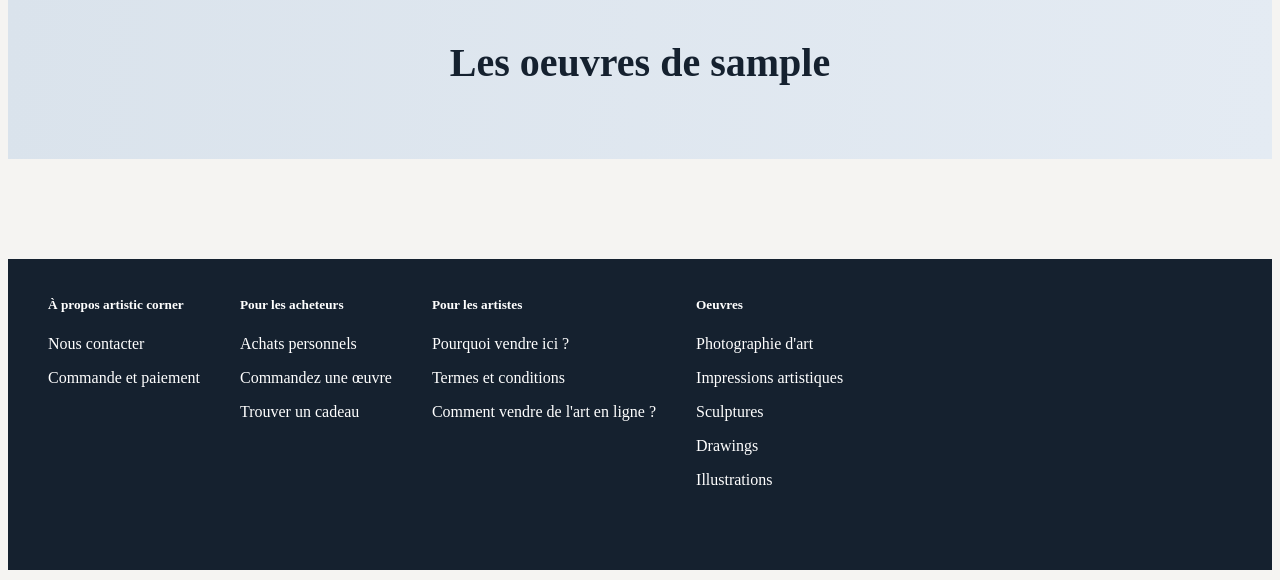
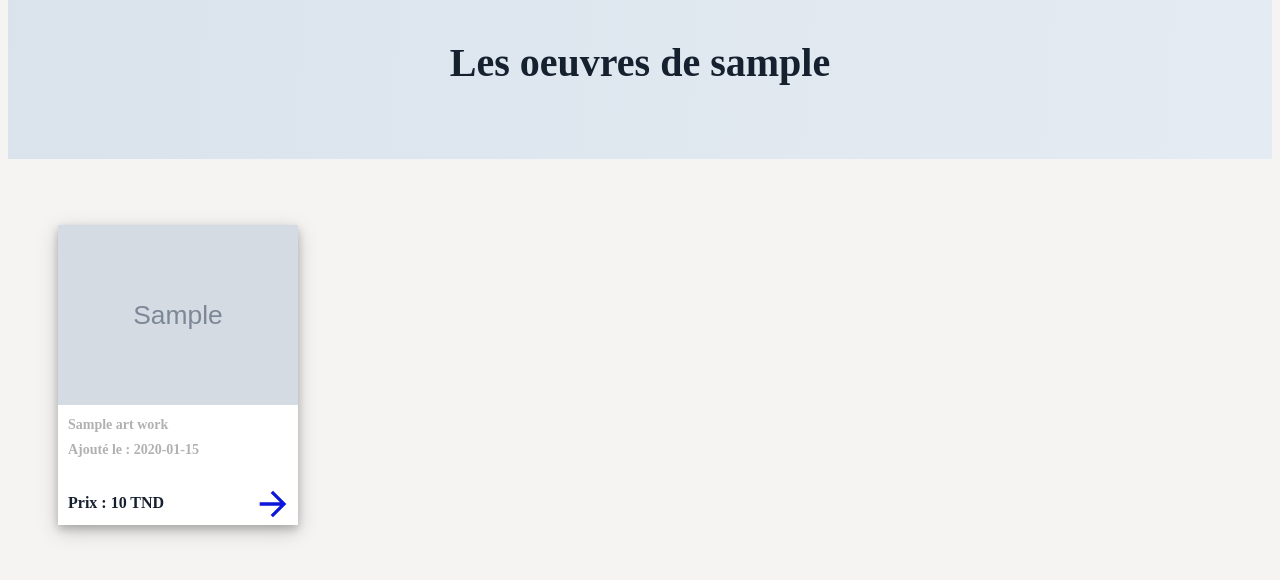
Before and after one commit to Dhialajili/ArtCorner, a Symfony app: template templates/artist_profile/show.html.twig in a window 1280 px wide. Shown: the part 1022-1602 px from the top of the page. Run offline with Twig, Linux system fonts and the light colour scheme; the template is opened without the code that fills it: most values are stand-ins (such as "Sample title", 1, 10 or a date in 2020); grey boxes marked "Sample" are stand-in pictures; some libraries are stand-ins or nearby versions.

Commit message:
carousel + edit artwork + artist dashbord

```diff
--- a/templates/artist_profile/show.html.twig
+++ b/templates/artist_profile/show.html.twig
@@ -41,7 +41,30 @@
     <div class="title">
         <h2>Les oeuvres de {{ artist.username }}</h2>
     </div>
+    {% for art_work in art_works %}
+         {% if art_work.user.artist.username == app.user.artist.username %}
 
+            <div class="grid">
+            <ul class="card">
+                <li><img class="artwork_cover" src="/uploads/artworks/{{art_work.image}} " alt=""></li>
+
+
+                <li class="artwork_info"><h5>{{ art_work.Title }}<h5>
+                    <h5>Ajouté le : {{ art_work.createdAt ? art_work.createdAt|date('Y-m-d') : '' }}</h5>
+                </li>
+                <li><h5 class="price">Prix : {{ art_work.price }} TND<h5></li>
+                <li class="arrow"><a href="{{ path('app_art_work_show', {'Title': art_work.Title}) }}"><img  src="{{asset('assets/images/Icons/arrowblue.svg')}}" alt=""></a></li>
+                 <li><a href="{{ path('app_art_work_edit', {'Title': art_work.Title}) }}"><img  class="icon" src="{{asset('assets/images/Icons/edit.svg')}}" alt=""></a><li>
+
+
+
+
+            </ul>
+            </div>
+        {% endif %}
+        {% else %}
+
+    {% endfor %}
 </div>
 
 
```
